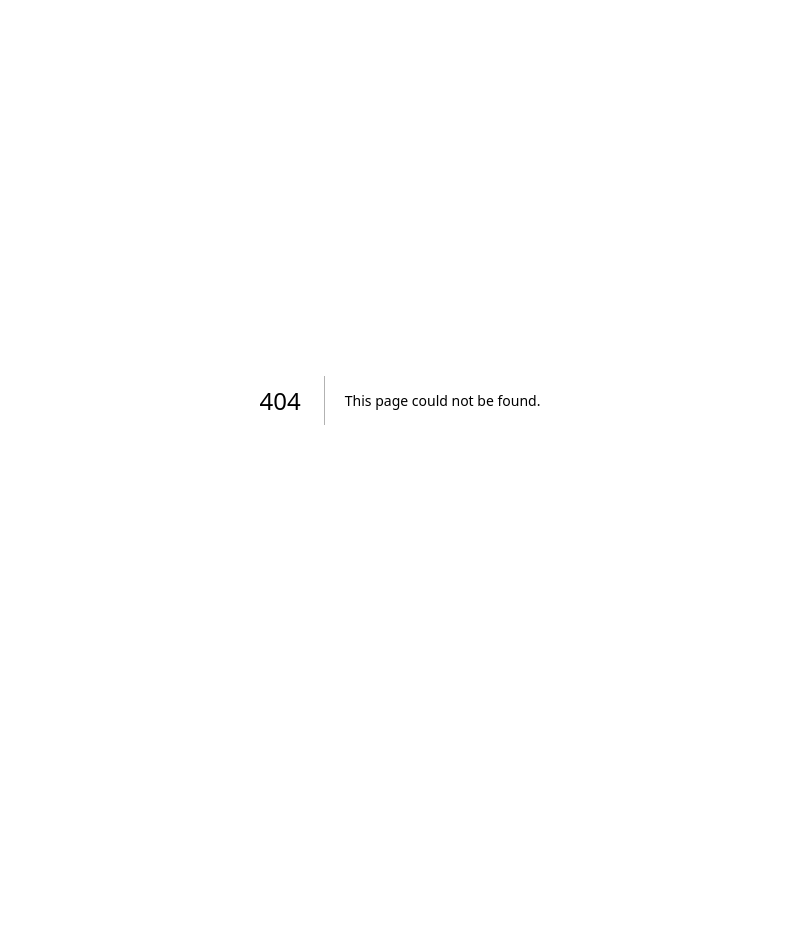
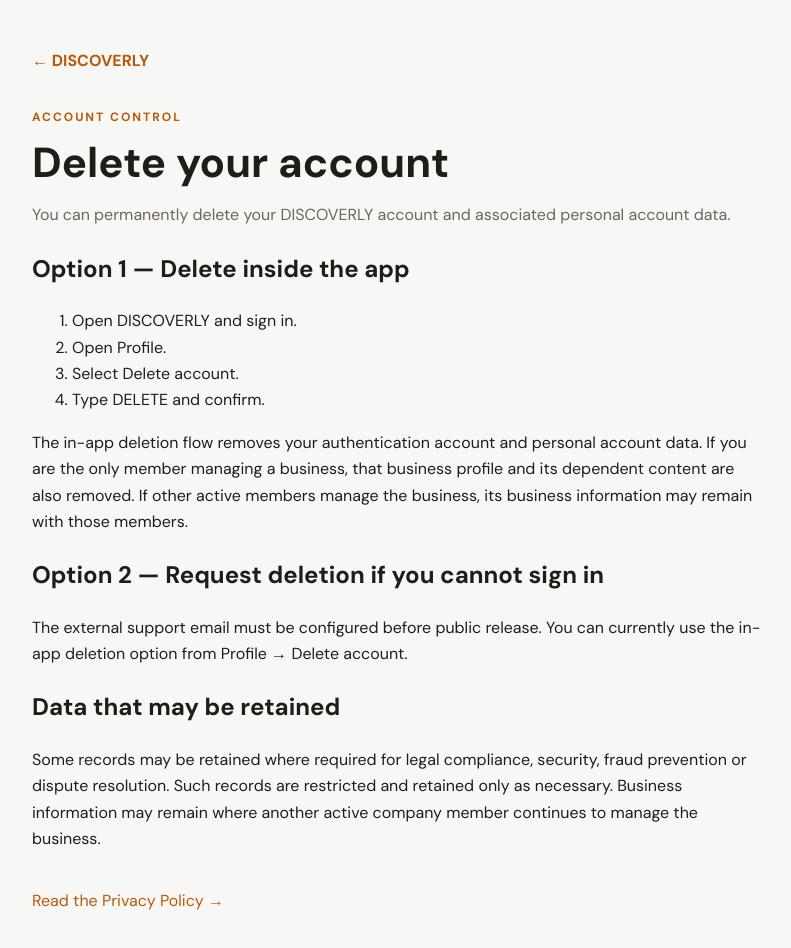
Before and after one commit to ya6331856-cpu/discoverly-india, a Next.js app: page /delete-account in a window 1280 px wide. Before the commit this address had no page. Shown: the top 948 px of the page, without its empty margins (240-1031 px from the left). Before the commit the page ends 800 px from the top, so only its background shows below. Built offline with nearby package versions, Linux system fonts and the light colour scheme.

Commit message:
Publish external DISCOVERLY account deletion route

```diff
--- /dev/null
+++ b/app/delete-account/page.tsx
@@ -0,0 +1,32 @@
+import Link from "next/link";
+
+export const metadata = {
+  title: "Delete Your Account | DISCOVERLY",
+  description: "How to request deletion of your DISCOVERLY account and associated personal data.",
+};
+
+const supportEmail = process.env.NEXT_PUBLIC_SUPPORT_EMAIL;
+
+export default function DeleteAccountPage() {
+  const subject = encodeURIComponent("DISCOVERLY account deletion request");
+  const body = encodeURIComponent("I am requesting deletion of my DISCOVERLY account. My registered email address is: ");
+  return <main style={{maxWidth:780,margin:"0 auto",padding:"48px 22px 80px",color:"#201d19",lineHeight:1.65}}>
+    <Link href="/" style={{textDecoration:"none",fontWeight:800,color:"#b95a0b"}}>← DISCOVERLY</Link>
+    <p style={{marginTop:34,fontSize:12,letterSpacing:2,fontWeight:900,color:"#b95a0b"}}>ACCOUNT CONTROL</p>
+    <h1 style={{fontSize:42,lineHeight:1.1,margin:"10px 0 12px"}}>Delete your account</h1>
+    <p style={{color:"#6e655d"}}>You can permanently delete your DISCOVERLY account and associated personal account data.</p>
+    <h2>Option 1 — Delete inside the app</h2>
+    <ol>
+      <li>Open DISCOVERLY and sign in.</li>
+      <li>Open Profile.</li>
+      <li>Select Delete account.</li>
+      <li>Type DELETE and confirm.</li>
+    </ol>
+    <p>The in-app deletion flow removes your authentication account and personal account data. If you are the only member managing a business, that business profile and its dependent content are also removed. If other active members manage the business, its business information may remain with those members.</p>
+    <h2>Option 2 — Request deletion if you cannot sign in</h2>
+    {supportEmail ? <p>Send an email from the email address registered to your DISCOVERLY account. Include the registered email address and write “Account deletion request” in the subject. We may ask you to verify account ownership before processing the request. <a href={"mailto:"+supportEmail+"?subject="+subject+"&body="+body} style={{color:"#b95a0b",fontWeight:800}}>Email the DISCOVERLY support team →</a></p> : <p>The external support email must be configured before public release. You can currently use the in-app deletion option from Profile → Delete account.</p>}
+    <h2>Data that may be retained</h2>
+    <p>Some records may be retained where required for legal compliance, security, fraud prevention or dispute resolution. Such records are restricted and retained only as necessary. Business information may remain where another active company member continues to manage the business.</p>
+    <p style={{marginTop:36}}><Link href="/privacy" style={{color:"#b95a0b"}}>Read the Privacy Policy →</Link></p>
+  </main>;
+}
```
